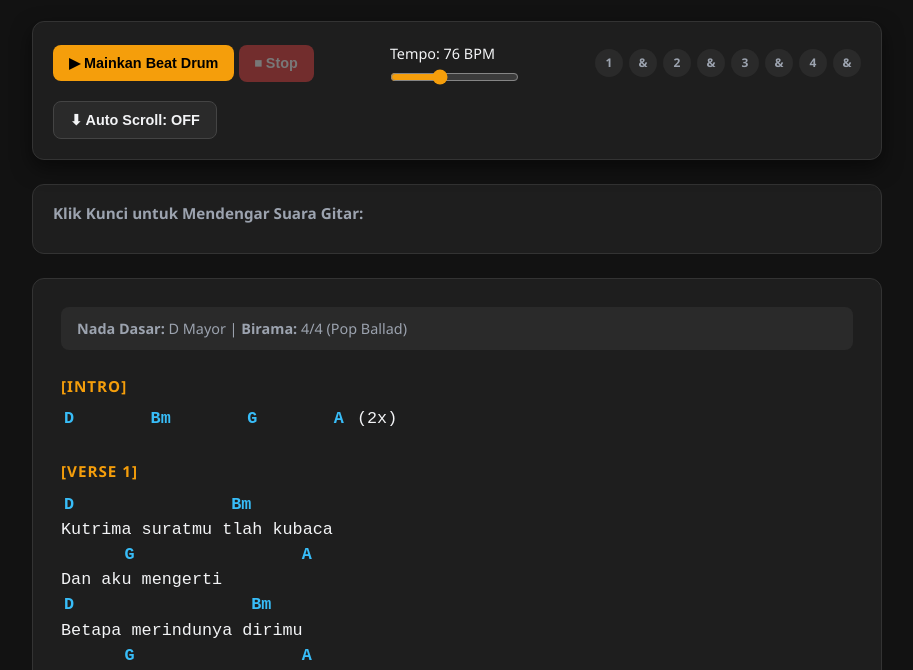
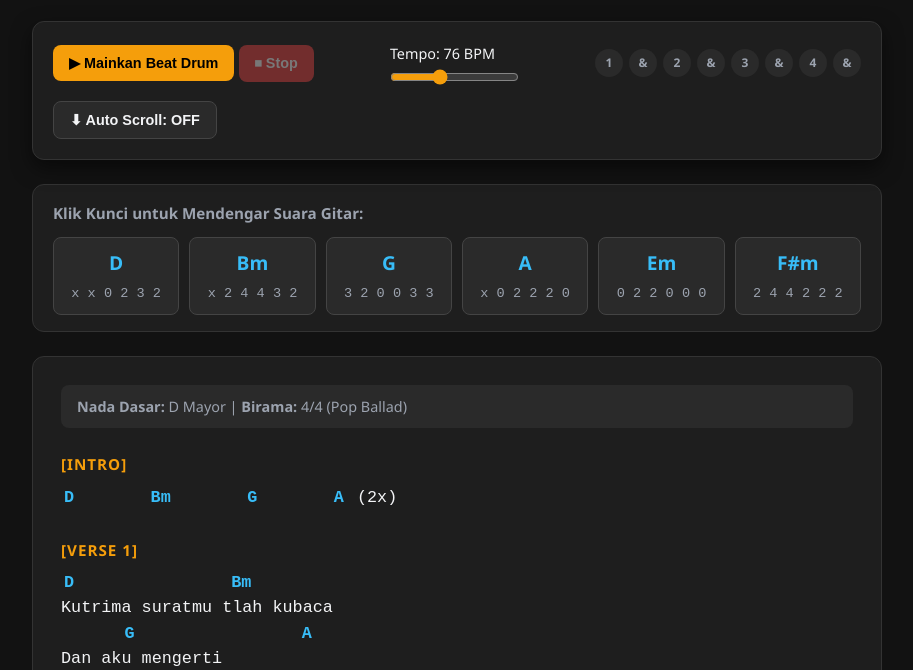
Before and after one commit to balmond-mlbb/hebtviral, a plain HTML site: page index.html in a window 1280 px wide. Shown: the part 116-786 px from the top of the page, without its empty margins (183-1096 px from the left). Drawn offline with Linux system fonts and the light colour scheme.

Commit message:
Fix script source path in index.html

```diff
--- a/index.html
+++ b/index.html
@@ -175,6 +175,6 @@ Ku akan datang...
         </main>
     </div>
 
-    <script src="java.script"></script>
+    <script src="script.js"></script>
 </body>
 </html>
```
